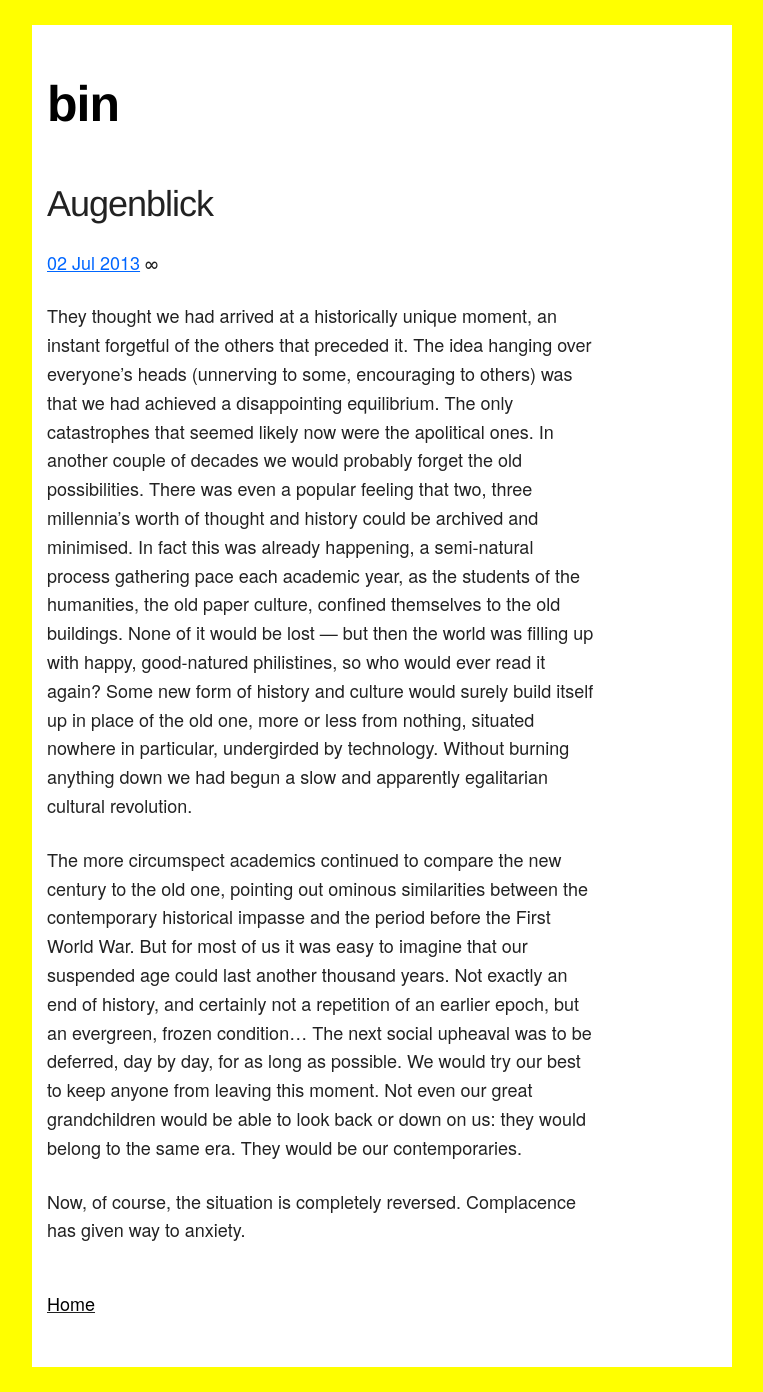
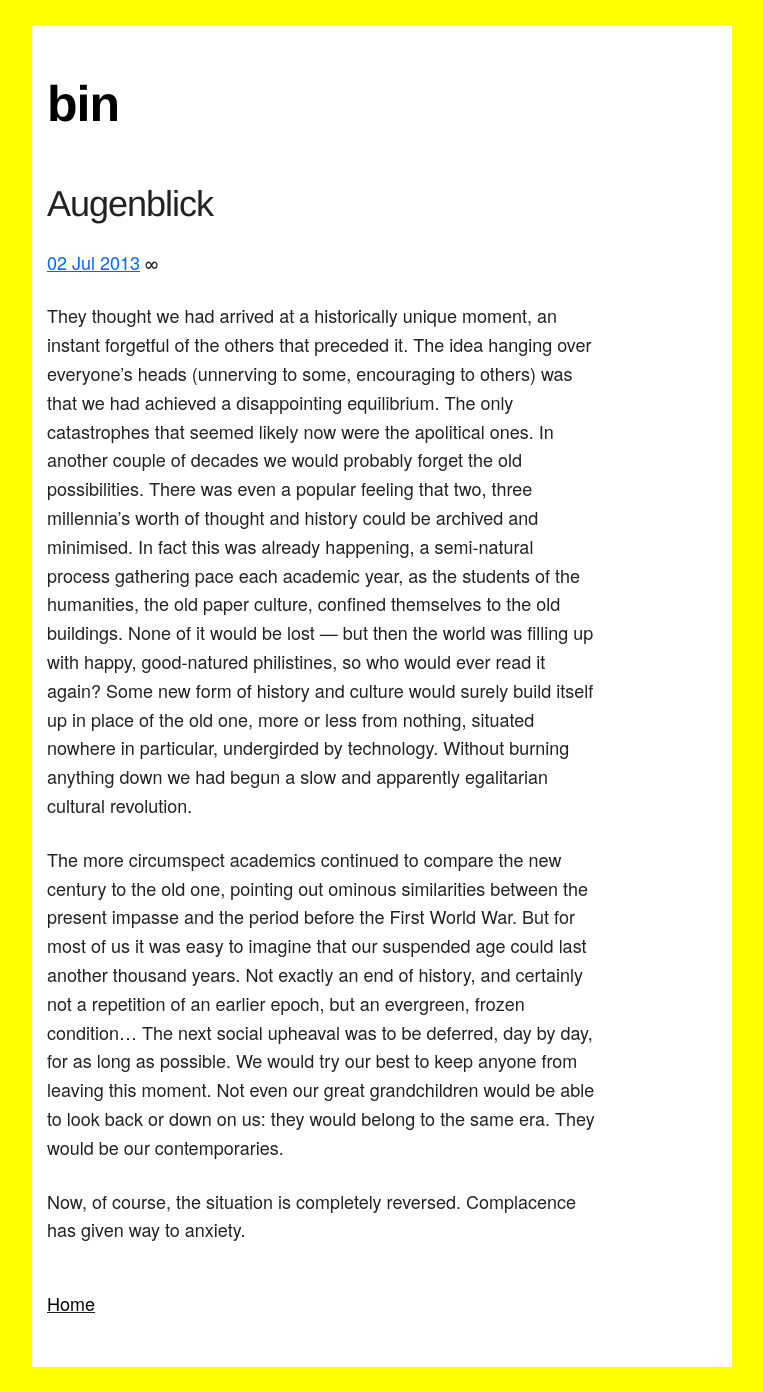
Before and after one commit to mt-trash/mt-trash.github.io, a Jekyll site: the page built from _posts/2013-07-02-augenblick.md, in a window 1280 px wide. Shown: the whole page, without its empty margins (258-1021 px from the left). Built offline with Jekyll 4.4.1, drawn with Linux system fonts in a browser that asks for light colours.

Commit message:
more edits

```diff
--- a/_posts/2013-07-02-augenblick.md
+++ b/_posts/2013-07-02-augenblick.md
@@ -7,6 +7,6 @@ preview: They thought we had arrived at a historically unique moment, an instant
 
 They thought we had arrived at a historically unique moment, an instant forgetful of the others that preceded it. The idea hanging over everyone's heads (unnerving to some, encouraging to others) was that we had achieved a disappointing equilibrium. The only catastrophes that seemed likely now were the apolitical ones. In another couple of decades we would probably forget the old possibilities. There was even a popular feeling that two, three millennia's worth of thought and history could be archived and minimised. In fact this was already happening, a semi-natural process gathering pace each academic year, as the students of the humanities, the old paper culture, confined themselves to the old buildings. None of it would be lost — but then the world was filling up with happy, good-natured philistines, so who would ever read it again? Some new form of history and culture would surely build itself up in place of the old one, more or less from nothing, situated nowhere in particular, undergirded by technology. Without burning anything down we had begun a slow and apparently egalitarian cultural revolution.
 
-The more circumspect academics continued to compare the new century to the old one, pointing out ominous similarities between the contemporary historical impasse and the period before the First World War. But for most of us it was easy to imagine that our suspended age could last another thousand years. Not exactly an end of history, and certainly not a repetition of an earlier epoch, but an evergreen, frozen condition... The next social upheaval was to be deferred, day by day, for as long as possible. We would try our best to keep anyone from leaving this moment. Not even our great grandchildren would be able to look back or down on us: they would belong to the same era. They would be our contemporaries.
+The more circumspect academics continued to compare the new century to the old one, pointing out ominous similarities between the present impasse and the period before the First World War. But for most of us it was easy to imagine that our suspended age could last another thousand years. Not exactly an end of history, and certainly not a repetition of an earlier epoch, but an evergreen, frozen condition... The next social upheaval was to be deferred, day by day, for as long as possible. We would try our best to keep anyone from leaving this moment. Not even our great grandchildren would be able to look back or down on us: they would belong to the same era. They would be our contemporaries.
 
 Now, of course, the situation is completely reversed. Complacence has given way to anxiety.
```
